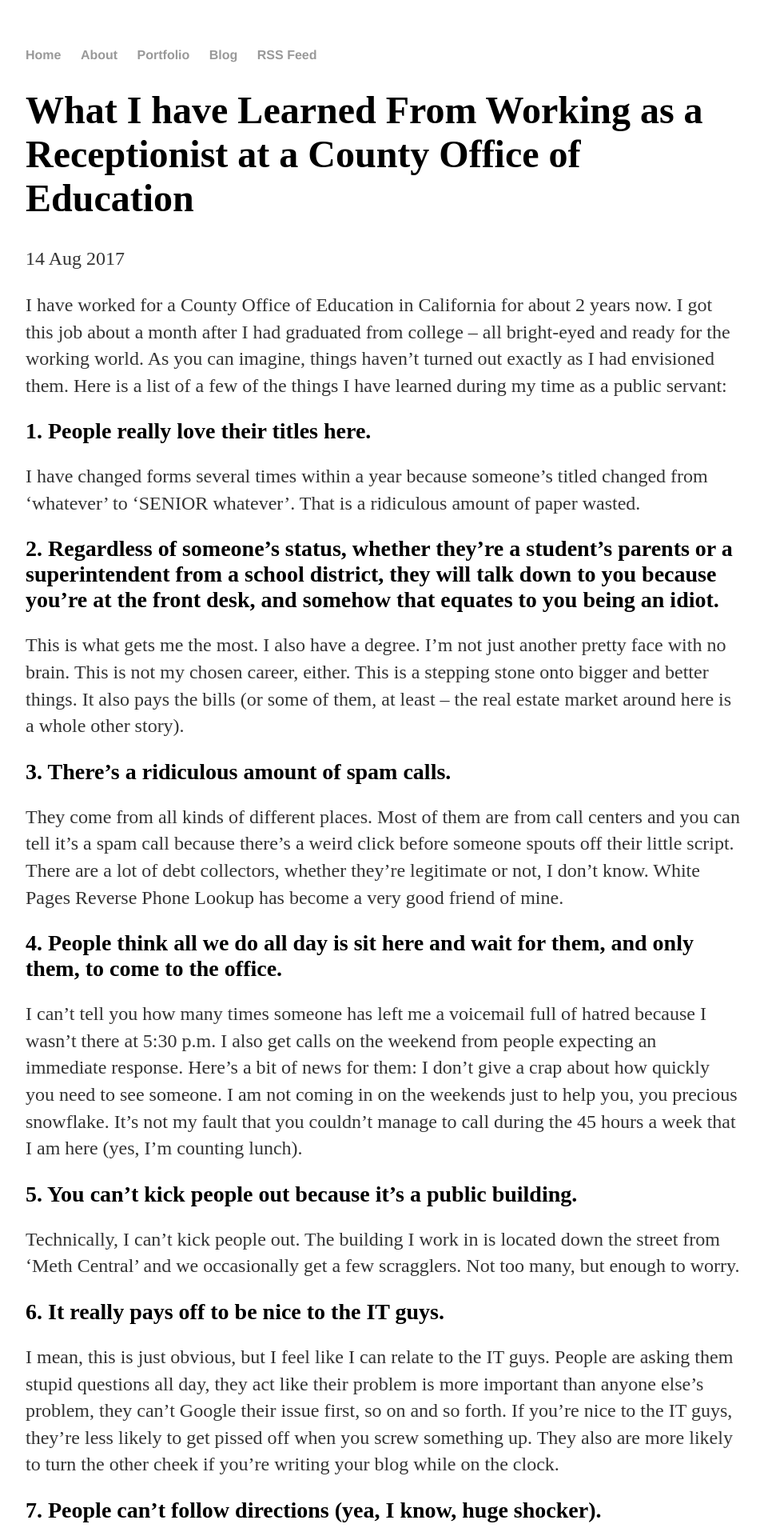
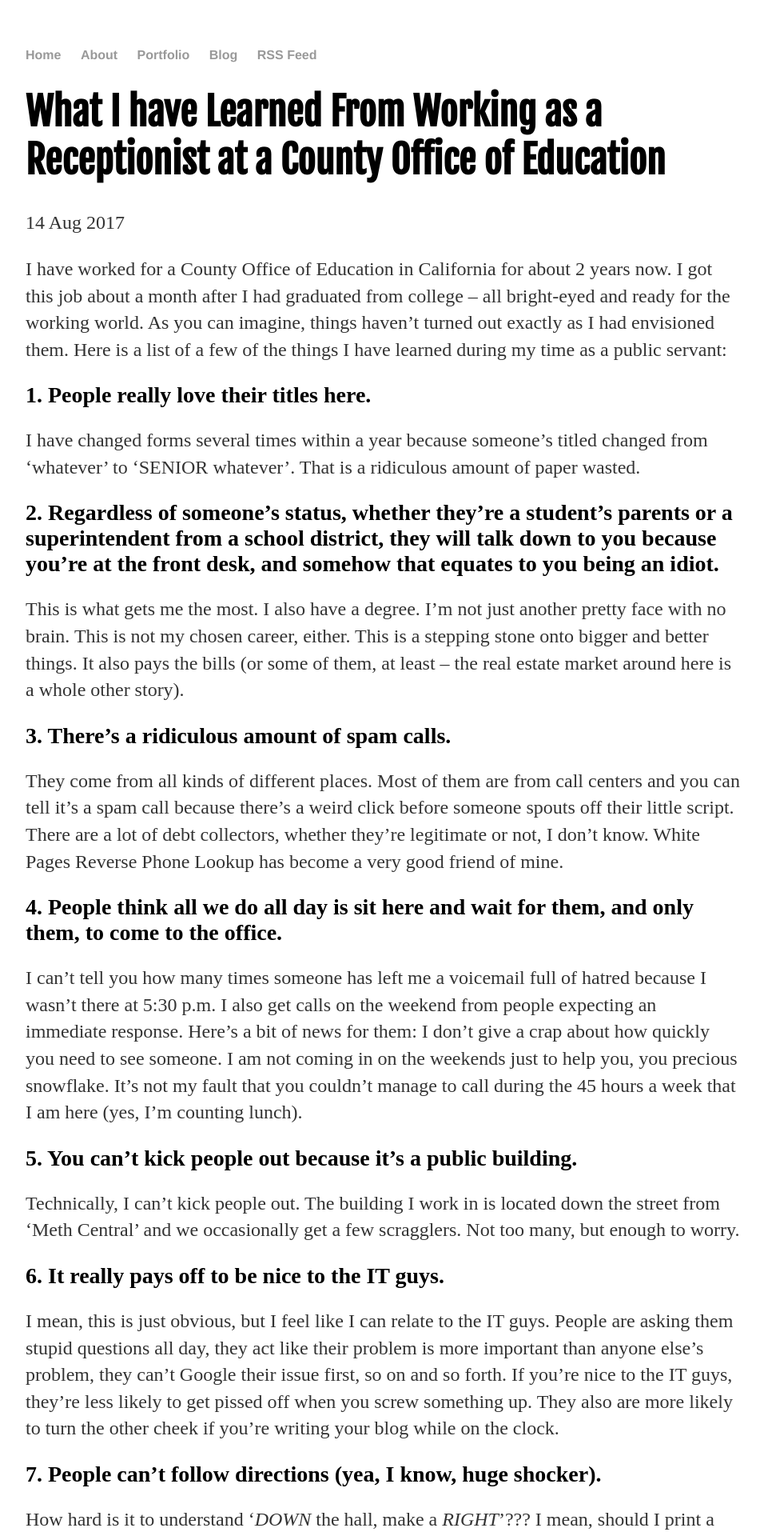
Before and after one commit to czolish/czolish.github.io, a Jekyll site: the page built from _posts/2017-08-14-what-i-have-learned-from-being-a-receptionist.md, in a window 1280 px wide. Shown: the top 1920 px of the page at 80% size, without its empty margins (160-1116 px from the left). Built offline with Jekyll 4.4.1, drawn with Linux system fonts in a browser that asks for light colours; some web fonts are replaced; comment, search, counter and statistics services are not loaded.

Commit message:
Update main.css

```diff
--- a/css/main.css
+++ b/css/main.css
@@ -66,6 +66,6 @@ ul.posts li {
 }
 
 h1.page-title {
-    font-family: 'Patua One', cursive;
+    font-family: 'Fjalla One', sans-serif;
     font-size: 3em;
 }
```
